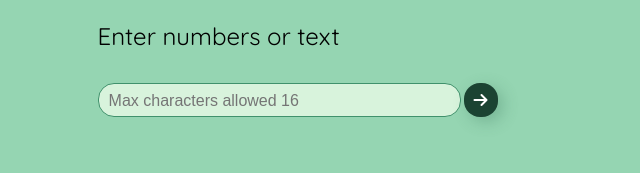
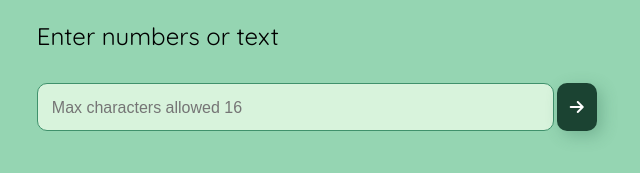
Before and after one commit to emuobopleasure/interactive-timeline, a plain HTML site: page index.html in a window 1280 px wide. Shown: the whole page, without its empty margins (328-968 px from the left). Drawn offline with Linux system fonts and the light colour scheme.

Commit message:
Increased input length for desktop devices and also added a readme file

```diff
--- a/styles.css
+++ b/styles.css
@@ -52,7 +52,7 @@ main {
 
 @media screen and (min-width: 1000px) {
     .fixed {
-        width: 94vw;
+        width: 97vw;
     }
 }
 
@@ -84,14 +84,15 @@ main {
 }
 
 input {
-    border-radius: 1rem;
+    border-radius: 10px;
     height: 2rem;
     width: 100%;
     border: 1px solid #40916c;
-    padding-left: 10px;
+    padding-left: 14px;
+    padding-top: 7px;
+    padding-bottom: 7px;
     background-color: #d8f3dc;
     font-size: larger;
-
 }
 
 input::placeholder {
@@ -100,8 +101,8 @@ input::placeholder {
 
 @media screen and (min-width: 768px) {
     .form-div {
-        width: 25rem;
-        max-width: 25rem;
+        width: 35rem;
+        max-width: 35rem;
         margin: 0 auto;
     }
 }
@@ -110,8 +111,8 @@ button {
     all: unset;
     background-color: #1b4332;
     color: white;
-    padding: 1px 10px;
-    border-radius: 1rem;
+    padding: 1px 13px;
+    border-radius: 10px;
     box-shadow: 0.3em 0.3em 1em rgba(45, 106, 79, 0.3);
     cursor: pointer;
 }
```
Also changed, not shown: 1 other file.
